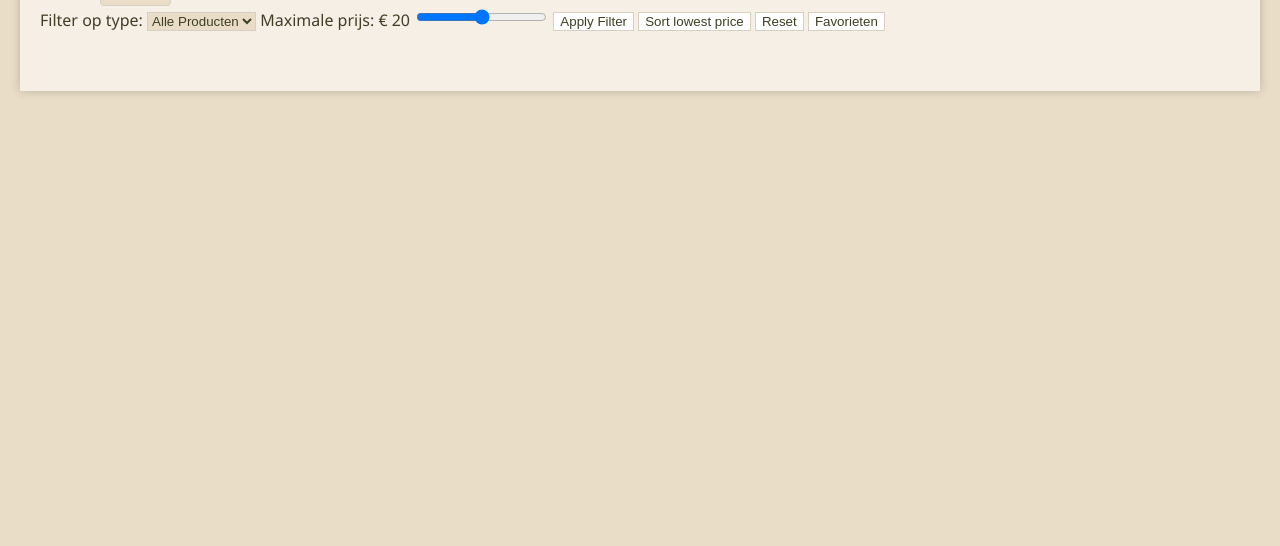
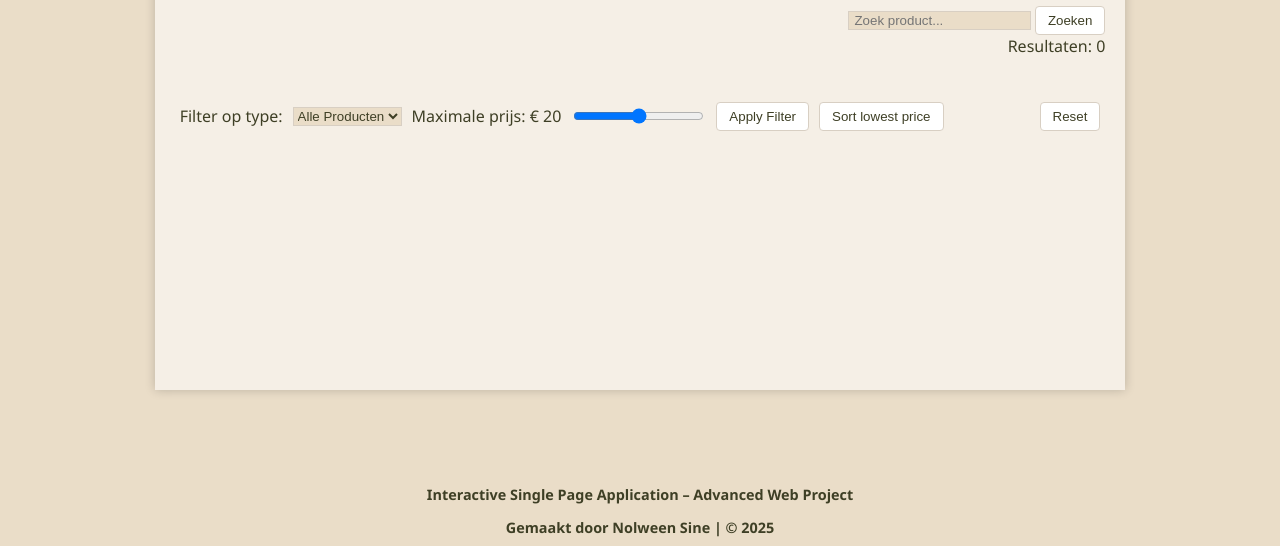
Before and after one commit to NolweenS/Interactive-Single-Page-Application-, a website built with Vite: page index.html in a window 1280 px wide. Shown: the part 195-741 px from the top of the page. Built offline with nearby package versions, Linux system fonts and the light colour scheme; no server answers.

Commit message:
We hebben verder gewerkt aan onze design en layout. Er was daarvoor geen duidelijk layout voor de filter opties wat nu aangepast is en we hebben onze style.css beter gestructureerd.

```diff
--- a/index.html
+++ b/index.html
@@ -12,9 +12,31 @@
 <body>
   <!-- we maken een div zodat we flexibel kunnen omgaan en een grid toevoegen-->
   <div id="product-overview">
-    <h1>NYX PRODUCTEN </h1>
+
+         <div class="top-controls">
+
+<!--We laken hier onze homeknop en favorieten knop-->
+       <button id="showFavorites"> Favorieten</button>
+      <button id="showAll" style="display: none;">Home</button>
+</div>
+
+
+
+
+
+      <!--We gaan hier onze thema schakelaar toevoegen-->
+
+       <div class="thema-selector">
+        <label for="thema-select"> Thema: </label>
+        <select id="thema-select">
+          <option value="light"> Light </option>
+          <option value="dark">dark</option>
+        </select>
+       </div>
+       <h1>NYX PRODUCTEN </h1>
 
     <!-- We gaan hier onze zoekbalk plaatsen -->
+     <div class="midden-zoekbalk">
     <div id="search-container">
       <input type="text" id="search-input" placeholder=" Zoek product...">
       <button id="search-button"> Zoeken</button>
@@ -22,7 +44,7 @@
 
      <!-- We gaan onze aantal resultaten optellen en bijhouden-->
       <div id="results-counter">Resultaten: <span id="count">0</span></div>
-
+</div>
        <!--Geen resultatt bericht-->
        <div id="message-container">
   <div id="no-results" style="display: none;">
@@ -34,21 +56,14 @@
 </div>
 
 
-       <!--We gaan hier onze thema schakelaar toevoegen-->
 
-       <div class="thema-selector">
-        <label for="thema-select"> Thema: </label>
-        <select id="thema-select">
-          <option value="light"> Light </option>
-          <option value="dark">dark</option>
-        </select>
-       </div>
 
 
 
     <!-- We gaan hier onze filteroptie zetten, waarin we de producten zullen filteren op 'type' product-->
 
-    <div id="filter-bar">
+    <div id="filter-bar" class="filter-bar">
+<div class="filter-left">
       <label for="filter-type"> Filter op type: </label>
 
       <select id="filter-type">
@@ -65,17 +80,17 @@
         <option value="eyeliner">Eyeliner</option>
 
       </select>
-
+      </div>
+<div class="filter-midden">
       <label for="price-max"> Maximale prijs: € <span id="max-price-value"> 20</span></label>
       <input type="range" id="price-max" min="0" max="20" step="1" value=" 20">
       <button id="apply-filter"> Apply Filter </button>
+      </div>
+      <div class="filter-right">
       <button id="sort-price-low-high">Sort lowest price </button>
       <button id="reset-button"> Reset</button>
+</div>
 
-<!--We laken hier onze homeknop en favorieten knop-->
-
-      <button id="showFavorites"> Favorieten</button>
-      <button id="showAll" style="display: none;">Home</button>
 
     </div>
     <div id="data-list"></div>
@@ -88,5 +103,14 @@
   <script type="module" src="./src/main.js"></script>
 
 </body>
+<footer id="main-footer">
+  <p>Interactive Single Page Application – Advanced Web Project</p>
+  <p>Gemaakt door Nolween Sine | © 2025</p>
+  <p>
+    <a href="https://github.com/NolweenS/Interactive-Single-Page-Application-" target="_blank" id="github-link">
+      <i class="fab fa-github"></i> Bekijk op GitHub
+    </a>
+  </p>
+</footer>
 
 </html>
--- a/src/main.js
+++ b/src/main.js
@@ -105,12 +105,12 @@ if (products.length === 0) {
       // we zetten onze innerhtml die we in de vorige stap hebben gemaakt hier zodat de filteroptie hier op kan werken
   productCard.innerHTML = `
 
-    <img src = "${product.image_link || "public\placeholder_300x150.jpg"}" alt= "${product.name}" width="100" />
+    <img src = "${product.image_link || "public\placeholder_300x150.jpg"}" alt= "${product.name}" width="300" />
     <h3>${product.name}</h3>
     <p>Prijs: €${product.price || "?"}</p>
     <p>Merk: ${product.brand}</p>
     <p>Type: ${product.product_type}</p>
-    // We gaan ze hier in onze product-card plaatsen zodat ze visueel te zien zijn
+    <!-- We gaan ze hier in onze product-card plaatsen zodat ze visueel te zien zijn-->
     ${kleurenHTML}
      <p><strong>Beschrijving: </strong> ${product.description || "Geen beschrijving beschikbaar"}</p>
   `;
--- a/src/style.css
+++ b/src/style.css
@@ -1,14 +1,35 @@
 /* De algemene pagina opstellen*/
+
+:root{
+  --background-color: #EADDC8;
+  --text-color: #3E3F25;
+  --card-background: #ffffff;
+  --overview-background: #F5EFE6;
+  --border-color: #d8cfc3;
+}
+
+.dark-theme{
+  --background-color: #121212;
+  --text-color: #f0f0f0;
+  --card-background: #1e1e1e;
+  --overview-background: #2a2a2a;
+  --border-color: #444444;
+}
+
 
 body {
   font-family: 'Segoe UI', Tahoma, Geneva, Verdana, sans-serif;
   padding: 0;
+  margin: 0;
   background-color: var(--background-color);
   color: var(--text-color);
   transition: background-color 0.3s, color 0.3s;
+  display: flex;
+  flex-direction: column;
 }
 
-/* We gaan hier onze "product-overview" stylen er is een andere achtergrondkleur om een verschil te maken en een lichte shaduw */
+/* We gaan hier onze "product-overview" stylen er is een
+andere achtergrondkleur om een verschil te maken en een lichte shaduw */
 
 #product-overview {
   max-width: 1200px;
@@ -16,6 +37,7 @@ body {
   padding: 20px;
   background-color: var(--overview-background);
   box-shadow: 0 0 10px rgba(0, 0, 0, 0.2);
+  flex: 1;
 }
 
 /* Hier wordt de h1 'NYX Producten bewerkt '*/
@@ -25,10 +47,12 @@ body {
   color: #6c584c;
 }
 
-/* Hier gaan we onze grid layout aanmakenn, we gaan de kolommen laten repeat en zorgen dat de inhoud mooi samen blijft */
+/* Hier gaan we onze grid layout aanmakenn,
+we gaan de kolommen laten repeat en zorgen dat de inhoud mooi samen blijft */
+
 #data-list{
 display: grid;
-grid-template-columns: repeat(auto-fit,minmax(300px,1fr));
+grid-template-columns: repeat(auto-fit,minmax(250px,1fr));
 gap: 20px;
 padding: 20px;
 
@@ -40,12 +64,12 @@ button:hover{
   cursor: pointer;
 }
 
-
+/*Dit is de */
 #price-max ::-webkit-slider-thumb{
 background-color: #6c584c;
 }
 
-/* we hebben onze grid style gegeven en een transition bijgezet vor de hover-effect*/
+/* we hebben onze grid style gegeven en een transition bijgezet voor de hover-effect*/
 
 .product-card{
   border: 1px solid ;
@@ -56,6 +80,9 @@ background-color: #6c584c;
   box-shadow: 0 0 5px rgba(0, 0, 0, 0.2);
   text-align: center;
 transition: transform 0.3s ease, box-shadow 0.3s ease;
+position: relative;
+ background-color: var(--card-background);
+  border: 1px solid var(--background-color);
 }
 
 /* we gaan een hover effect maken zodat we met de muis erover kunnen gaan*/
@@ -71,11 +98,11 @@ transition: transform 0.3s ease, box-shadow 0.3s ease;
 .product-card img{
   max-width: 100%;
   height: auto;
-  object-fit: cover;
+  object-fit:cover;
   border-radius: 5px;
 }
 
-/* We hebben titel een mooier layout gegeven */
+/* We hebben titel "h1" een mooier layout gegeven */
 .product-card h3 {
   font-size: 1.5em;
 color: #6c584c;
@@ -84,23 +111,15 @@ margin: 10px;
 
 /* Hier wordt de h1 'NYX Producten bewerkt '*/
 .product-card p{
-
   font-size: 0.9em;
   line-height: 1.4;
-
 }
 
 .product-card p strong{
   font-weight: bold;
-
 }
 
 /* Hier komen de eigenschappen voor de thema mode*/
-
-#product-overview{
-  background-color: var(--overview-background);
-  box-shadow: 0 0 10px rgba(0, 0, 0, 0.2);
-}
 
 #thema-select, #search-input, #filter-type, #price-max {
   background-color: var(--background-color);
@@ -112,6 +131,9 @@ button {
   background-color: var(--card-background);
   color: var(--text-color);
   border: 1px solid var(--border-color);
+  padding: 6px 12px;
+  border-radius: 4px;
+  cursor:pointer;
 }
 
 .theme-selector{
@@ -128,35 +150,6 @@ gap:10px
   background-color: var(--background-color);
   color: var(--text-color);
 }
-
-:root{
-  --background-color: #EADDC8;
-  --text-color: #3E3F25;
-  --card-background: #ffffff;
-  --overview-background: #F5EFE6;
-  --border-color: #d8cfc3;
-}
-
-
-.dark-theme{
-  --background-color: #121212;
-  --text-color: #f0f0f0;
-  --card-background: #1e1e1e;
-  --overview-background: #2a2a2a;
-  --border-color: #444444;
-}
-
-body{
-  background-color: var(--background-color);
-  color: var(--text-color);
-  transition: background-color 0.3s, color 0.3s;
-}
-
-.product-card{
-  background-color: var(--card-background);
-  border: 1px solid var(--background-color);
-}
-
 
 /*We gaan hier onze harticoon voor de favorieten stylen */
 button.heart-button{
@@ -180,9 +173,6 @@ button.heart-button:hover i {
 }
 
 /* we gaan onze hart boven aan de rechterkant van het product-card zetten*/
-.product-card{
-  position: relative;
-}
 
 .product-colors{
   margin-top: 0.5em;
@@ -199,6 +189,105 @@ button.heart-button:hover i {
   border: 1px solid #ccc;
   cursor: pointer;
 }
+
+.controls{
+  display: flex;
+  flex-direction: column;
+  gap: 15px;
+  margin-bottom: 20px;
+}
+
+.search-bar{
+  display: flex;
+  gap:10px;
+}
+
+.search-bar input{
+  flex:1;
+  padding:8px;
+  border-radius: 4px;
+}
+
+.top-controls {
+  display: flex;
+  justify-content: flex-end;
+  gap: 10px;
+  padding: 15px 20px 0;
+}
+
+.filter-bar{
+  display:flex;
+  justify-content:space-between;
+  align-items:center;
+  flex-wrap:wrap;
+  gap: 10px;
+  margin: 5px;
+}
+
+.midden-zoekbalk {
+  text-align:end;
+  padding-bottom: 40px;
+}
+#search-container {
+  display: inline-block;
+}
+
+
+.filter-left{
+  display:flex;
+  flex-wrap: wrap;
+  align-items: center;
+  gap: 10px;
+}
+
+.filter-midden {
+  display: flex;
+  flex-wrap: wrap;
+  align-items: center;
+  gap: 10px;
+}
+
+.filter-right{
+display: flex;
+flex-wrap:wrap;
+align-items: center;
+gap: 6em;
+}
+
+.favorites-controls{
+  display:flex;
+  gap:10px;
+}
+
+.resluts.info{
+  margin: 15px 0;
+}
+
+
+#main-footer {
+  background-color: var(--background-color);
+  color: var(--text-color);
+  text-align: center;
+  padding: 20px 10px;
+  font-size: 0.9em;
+  margin-top: 40px;
+  text-decoration: none;
+  font-weight: bold;
+}
+
+#main-footer a:hover{
+  text-decoration: underline;
+}
+
+#github-link i{
+  margin-right: 5px;
+}
+
+html,body{
+  height: 100%;
+}
+
+
 
 
 
@@ -217,7 +306,7 @@ button.heart-button:hover i {
   .product-card {
     font-size: 15px;
     padding: 10px;
-  margin: 20px;;
+  margin: 10px 0;
   }
 
   .product-card img {
@@ -225,12 +314,19 @@ button.heart-button:hover i {
 
   }
 
-
+  .filter-bar{
+    flex-direction: column;
+    align-items: flex-start;
+  }
 
 }
 
 
 @media  (min-width:601px ) and (max-width:900px){
+
+  body{
+    padding:10px;
+  }
 
   #data-list{
     grid-template-columns: repeat(2,1fr);
```
